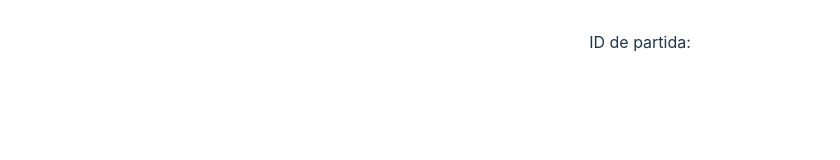
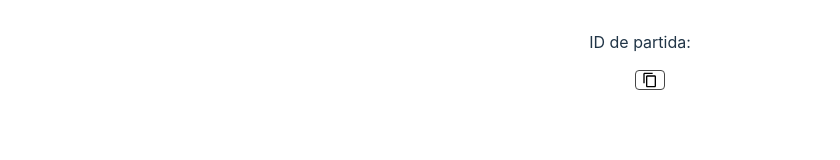
Before and after one commit to larcondo/find-neighbor-frontend, a React (Vite) app: page /wait in a window 1280 px wide. Shown: the part 167-327 px from the top of the page, without its empty margins (0-840 px from the left). Built offline with nearby package versions, Linux system fonts and the light colour scheme.

Commit message:
add copy-to-clipboard feature

```diff
--- a/package.json
+++ b/package.json
@@ -13,7 +13,9 @@
     "@reduxjs/toolkit": "^2.2.3",
     "axios": "^1.6.8",
     "react": "^18.2.0",
+    "react-copy-to-clipboard": "^5.1.0",
     "react-dom": "^18.2.0",
+    "react-icons": "^5.1.0",
     "react-redux": "^9.1.1",
     "react-router-dom": "^6.23.0",
     "socket.io-client": "^4.7.5"
--- a/src/components/pages/WaitingRival/index.css
+++ b/src/components/pages/WaitingRival/index.css
@@ -8,3 +8,31 @@
 .waiting-rival-container h2 {
   margin: 0;
 }
+
+.id-container {
+  display: flex;
+  gap: 20px;
+}
+
+.copy-to-clipboard-button {
+  cursor: pointer;
+  background-color: transparent;
+  border: 1px solid #454545;
+  border-radius: 4px;
+  display: flex;
+  align-items: center;
+  justify-content: center;
+  position: relative;
+}
+
+.copy-to-clipboard-button:hover {
+  background-color: rgba(0,0,0,0.2);
+}
+
+.id-container .text {
+  z-index: 1;
+  position: absolute;
+  top: 30px;
+  text-align: center;
+  color: #acacac;
+}
--- a/src/components/pages/WaitingRival/index.jsx
+++ b/src/components/pages/WaitingRival/index.jsx
@@ -1,15 +1,32 @@
 import './index.css'
+import { useState } from 'react'
 import { useSelector } from 'react-redux'
+import { CopyToClipboard } from 'react-copy-to-clipboard'
+import { MdContentCopy } from 'react-icons/md'
 
 const WaitingRival = () => {
+  const [copyStatus, setCopyStatus] = useState(false)
   const partida = useSelector(state => state.game.partida)
+
+  const onCopyId = () => {
+    setCopyStatus(true)
+    setTimeout(() => setCopyStatus(false), 2000)
+  }
 
   return(
     <div className='waiting-rival-container'>
       <h1>Waiting rival</h1>
       <p>Esperando al Player2</p>
       <p>ID de partida:</p>
-      <h2>{ partida }</h2>
+      <div className='id-container'>
+        <h2>{ partida }</h2>
+        <CopyToClipboard text={partida} onCopy={onCopyId}>
+          <button type='button' className='copy-to-clipboard-button' title='Copiar id'>
+            <MdContentCopy size={16} />
+            { copyStatus && <p className='text'>Copiado!</p> }
+          </button>
+        </CopyToClipboard>
+      </div>
     </div>
   )
 }
```
Also changed, not shown: 1 other file (tests, documents, lock files or other folders).
